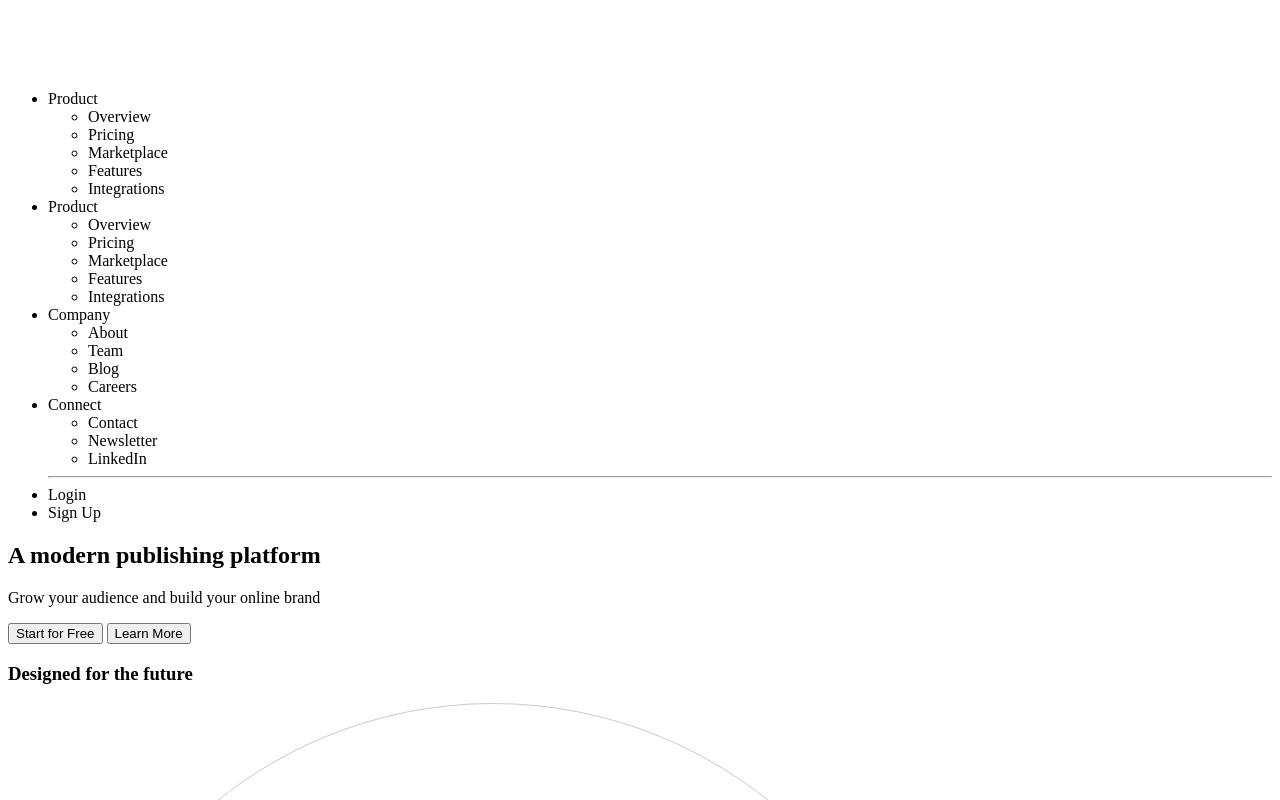
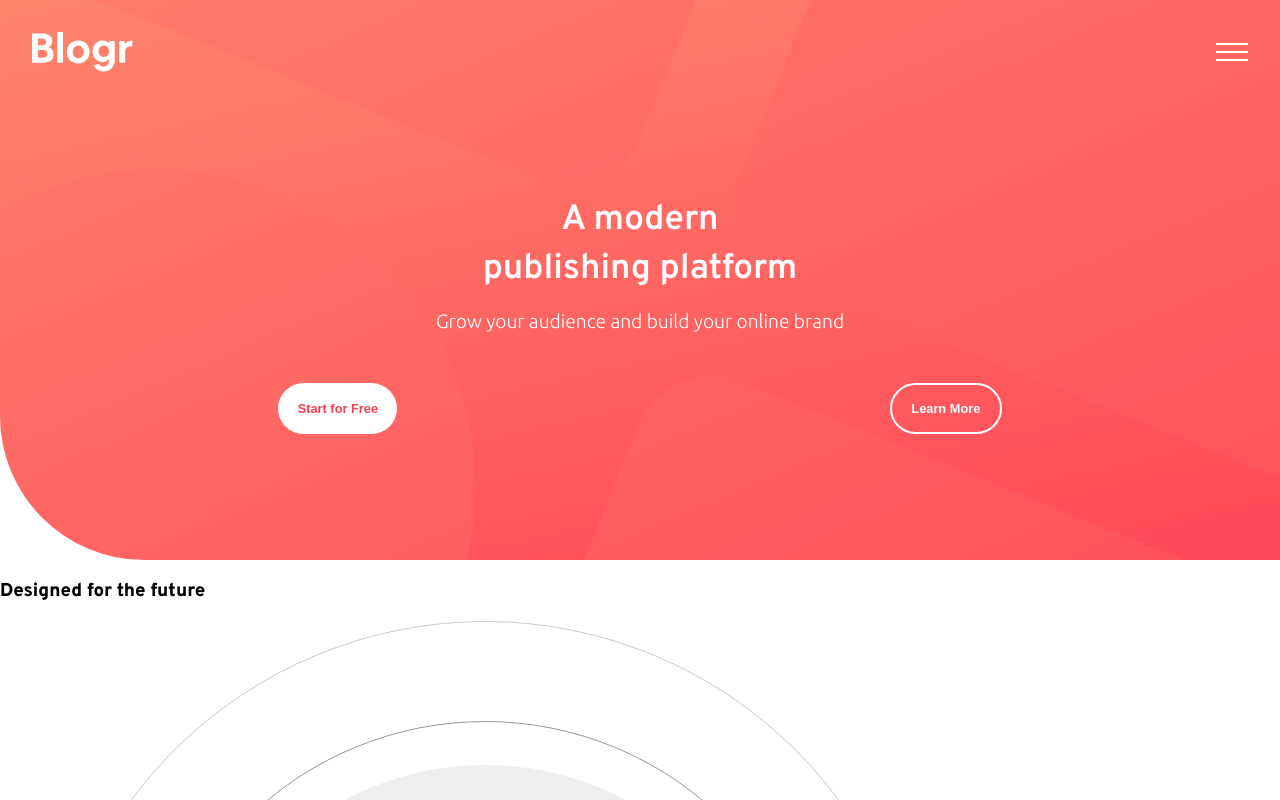
Before and after one commit to hongleang/blogr-landing-page, a plain HTML site: page src/index.html in a window 1280 px wide. Shown: the top 800 px of the page. Drawn offline with Linux system fonts and the light colour scheme.

Commit message:
navbar and hero section completed

```diff
--- a/src/index.html
+++ b/src/index.html
@@ -5,6 +5,7 @@
   <meta name="viewport" content="width=device-width, initial-scale=1.0">
 
   <link rel="icon" type="image/png" sizes="32x32" href="./images/favicon-32x32.png">
+  <link rel="stylesheet" href="./css/styles.css">
 
   <title>Frontend Mentor | [Blogr]</title>
 
@@ -66,15 +67,19 @@
           </ul>
         </div>
       </nav>
+
       <div class="hero">
         <h2 class="hero__title">
-          A modern publishing platform
+          A modern <br>
+          publishing platform
         </h2>
         <p class="hero__description">
           Grow your audience and build your online brand
         </p>
-        <button class="btn btn--primary">Start for Free</button>
-        <button class="btn btn--outline">Learn More</button>
+        <div class="btn-wrapper">
+          <button class="btn btn--primary">Start for Free</button>
+          <button class="btn btn--outline">Learn More</button>
+        </div>
       </div>
     </div>
     <div class="main">
--- /dev/null
+++ b/src/scss/layout/_header.scss
@@ -0,0 +1,11 @@
+// Header
+.header {
+  position: relative;
+  padding: 2rem;
+  height: 70vh;
+  background: url(../images/bg-pattern-intro.svg) no-repeat,
+              linear-gradient(to bottom right, $lighter-red, $lightRed);
+  background-size: 200%;
+  background-position: center;
+  border-radius: 0 0 0 9rem;
+}
--- /dev/null
+++ b/src/scss/layout/_hero.scss
@@ -0,0 +1,51 @@
+// Hero
+.hero {
+  display: flex;
+  justify-content: center;
+  align-items: center;
+  flex-direction: column;
+  height: 100%;
+  color: $white;
+  text-align: center;
+  line-height: 1.4;
+  &__title {
+    margin-top: -1rem;
+    font-size: 2.2rem;
+    font-weight: 600;
+  }
+  &__description {
+    margin-top: -1rem;
+    margin-bottom: 3rem;
+    font-size: 1.2rem;
+    font-weight: 100;
+  }
+  .btn-wrapper {
+    display: flex;
+    justify-content: space-around;
+    width: 100%;
+  }
+  .btn {
+    background: none;
+    border: none;
+    padding: 1rem 1.2rem;
+    border-radius: 5rem;
+    font-size: .8rem;
+    font-weight: 900;
+    transition: .6s cubic-bezier(0.075, 0.82, 0.165, 1);
+    &--primary {
+      color: $lightRed;
+      background: $white;
+      &:hover {
+        color: $veryLightRed;
+      }
+    }
+    &--outline {
+      color: white;
+      border: 2px solid $white;
+      &:hover {
+        color: $lightRed;
+        background:$white;
+      }
+    }
+  }
+}
--- /dev/null
+++ b/src/scss/layout/_layout.scss
@@ -0,0 +1,9 @@
+@import "header";
+@import "navbar";
+@import "hero";
+
+// Layout
+.layout {
+  width: 100%;
+  height: auto;
+}
--- /dev/null
+++ b/src/scss/layout/_navbar.scss
@@ -0,0 +1,7 @@
+// Navbar
+.navbar {
+  display: flex;
+  justify-content: space-between;
+  align-items: center;
+  width: 100%;
+}
--- a/src/scss/styles.scss
+++ b/src/scss/styles.scss
@@ -7,8 +7,8 @@
 //Components
 // @import "components/components";
 
-//Layout
-// @import "layouts/layouts";
+// Layout
+@import "./layout/layout";
 
 
 :root {
@@ -37,3 +37,8 @@ h4 {
 a {
   text-decoration: none;
 }
+
+// Dropdown
+.dropdown {
+  display: none;
+}
```
Also changed, not shown: src/css/styles.css, 1 other file.
